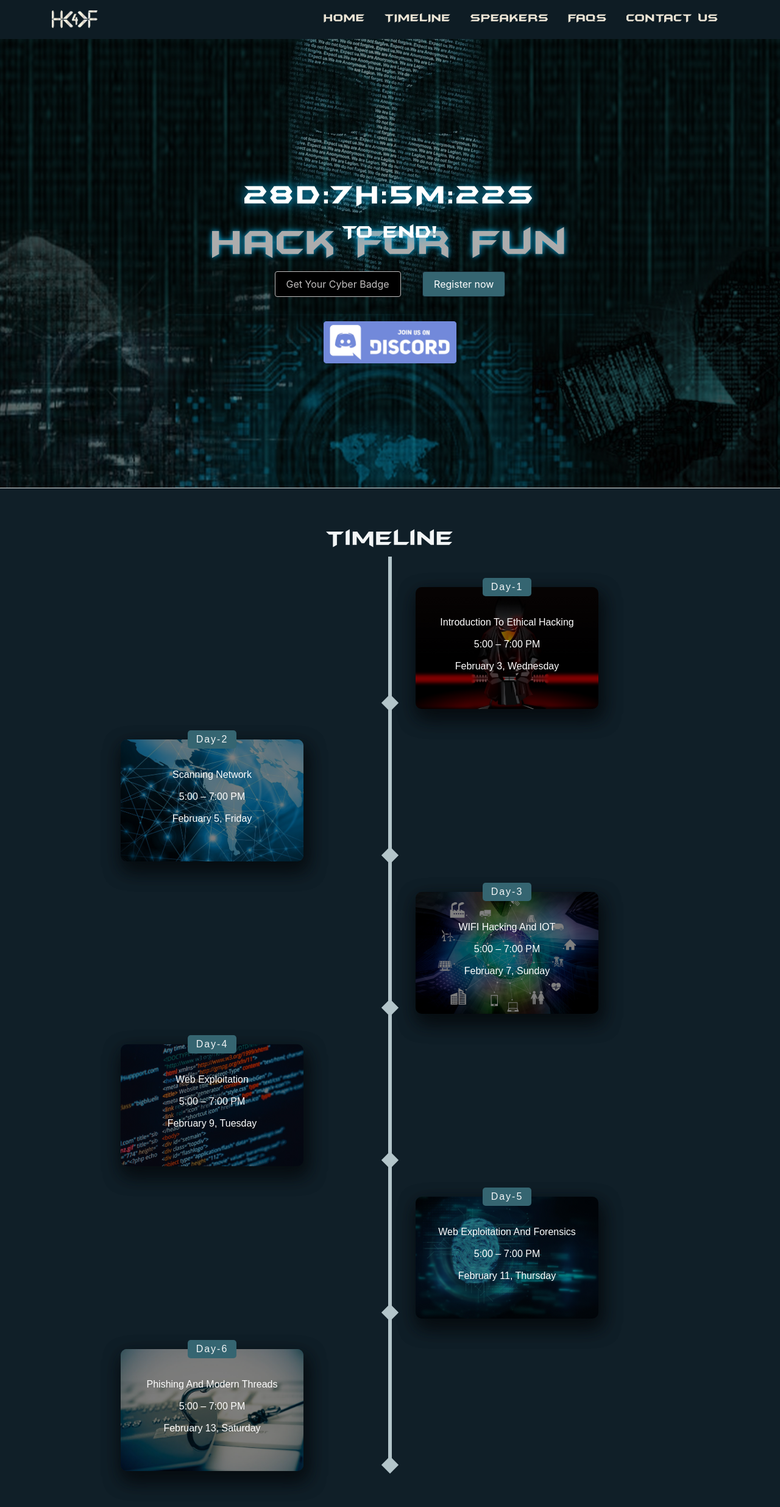
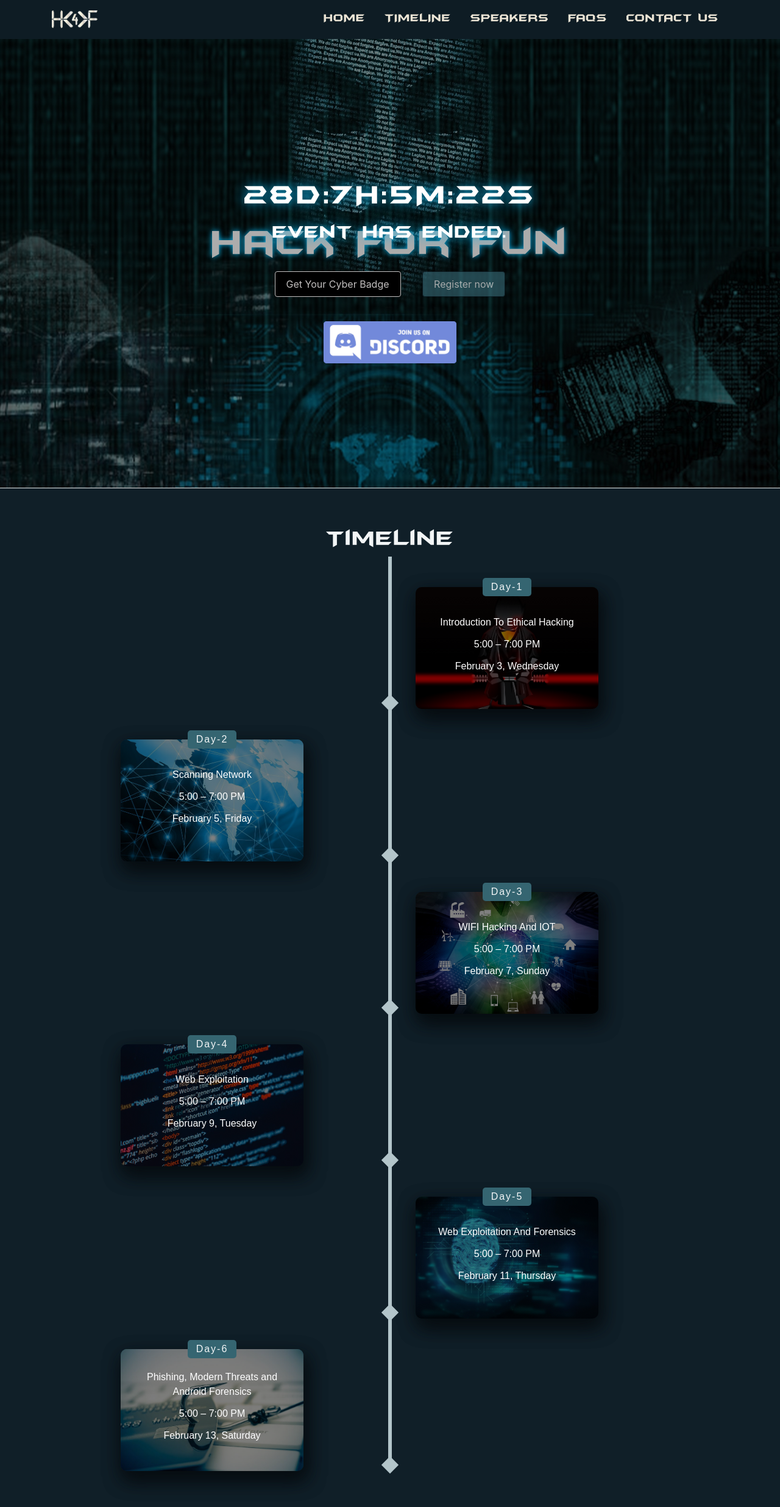
Before and after one commit to DSC-CGU-WebDev/hackforfun, a React (Create React App) app in the folder frontend/: page / in a window 1280 px wide. Shown: the top 2472 px of the page at 61% size. Built offline with nearby package versions, Linux system fonts and the light colour scheme.

Commit message:
Links updated for Timeline section

```diff
--- a/frontend/src/App.js
+++ b/frontend/src/App.js
@@ -45,7 +45,7 @@ function App() {
 
   var time =
     timeLeft.days === undefined
-      ? "Time's up!"
+      ? ""
       : timeLeft.days +
         "D" +
         ":" +
@@ -103,7 +103,7 @@ function App() {
         <h1>Hack For Fun</h1>
         <div id="timer">
           <div className="time">{time}</div>
-          <h2>To End!</h2>
+          <h2>Event has ended.</h2>
         </div>
         <div
           style={{
@@ -125,7 +125,7 @@ function App() {
             href="https://forms.gle/jjz4X6sD3CwMNhrr6"
             target="_blank"
             rel="noopener noreferrer"
-            className="btn btn-theme"
+            className="btn btn-theme disabled"
           >
             Register now
           </a>
--- a/frontend/src/components/Timeline.jsx
+++ b/frontend/src/components/Timeline.jsx
@@ -41,7 +41,7 @@ function Timeline() {
                 <h1 className="heading"> Timeline</h1>
                 <ul>
                     <li>
-                        <a href="https://hackforfun.dsccvrgu.tech/" target="_blank" rel="noopener noreferrer">
+                        <a href="https://www.youtube.com/watch?v=1qDpqasGv90" target="_blank" rel="noopener noreferrer">
                             <div className="container">
                                 <time>Day-1</time>
                                 <img className="img" src={day_1} alt='hackforfun' />
@@ -54,7 +54,7 @@ function Timeline() {
                         </a>
                     </li>
                     <li>
-                        <a href="https://hackforfun.dsccvrgu.tech/" target="_blank" rel="noopener noreferrer">
+                        <a href="https://www.youtube.com/watch?v=vroYg5MBVQo" target="_blank" rel="noopener noreferrer">
                             <div className="container">
                                 <time>Day-2</time>
                                 <img className="img" src={day_2} alt='hackforfun' />
@@ -67,7 +67,7 @@ function Timeline() {
                         </a>
                     </li>
                     <li>
-                        <a href="https://hackforfun.dsccvrgu.tech/" target="_blank" rel="noopener noreferrer">
+                        <a href="https://www.youtube.com/watch?v=DJcZPMq_rMI" target="_blank" rel="noopener noreferrer">
                             <div className="container">
                                 <time>Day-3</time>
                                 <img className="img" src={day_3} alt='hackforfun' />
@@ -80,7 +80,7 @@ function Timeline() {
                         </a>
                     </li>
                     <li>
-                        <a href="https://hackforfun.dsccvrgu.tech/" target="_blank" rel="noopener noreferrer">
+                        <a href="https://www.youtube.com/watch?v=b0JYl7SXBTc" target="_blank" rel="noopener noreferrer">
                             <div className="container">
                                 <time>Day-4</time>
                                 <img className="img" src={day_4} alt='hackforfun' />
@@ -93,7 +93,7 @@ function Timeline() {
                         </a>
                     </li>
                     <li>
-                        <a href="https://hackforfun.dsccvrgu.tech/" target="_blank" rel="noopener noreferrer">
+                        <a href="https://www.youtube.com/watch?v=dzaOitHnuQw" target="_blank" rel="noopener noreferrer">
                             <div className="container">
                                 <time>Day-5</time>
                                 <img className="img" src={day_5} alt='hackforfun' />
@@ -106,12 +106,12 @@ function Timeline() {
                         </a>
                     </li>
                     <li>
-                        <a href="https://hackforfun.dsccvrgu.tech/" target="_blank" rel="noopener noreferrer">
+                        <a href="https://www.youtube.com/watch?v=SIoCXOxsvVE" target="_blank" rel="noopener noreferrer">
                             <div className="container">
                                 <time>Day-6</time>
                                 <img className="img" src={day_6} alt='hackforfun' />
                                 <div className="text">
-                                    <p>Phishing And Modern Threads </p>
+                                    <p>Phishing, Modern Threats and Android Forensics</p>
                                     <p>5:00 – 7:00 PM</p>
                                     <p>February 13, Saturday</p>
                                 </div>
--- a/frontend/src/css/style.css
+++ b/frontend/src/css/style.css
@@ -108,6 +108,9 @@ hr {
   border-color: rgb(194, 191, 191);
   color: black;
 }
+a.disabled {
+  pointer-events: none;
+}
 @media (max-width: 1070px) {
   .btn-discord {
     width: 20%;
--- a/frontend/src/css/timeline.css
+++ b/frontend/src/css/timeline.css
@@ -160,5 +160,4 @@
 }
 #timeline a {
   text-decoration: none;
-  pointer-events: none;
 }
```
Also changed, not shown: 1 other file (tests, documents, lock files or other folders).
